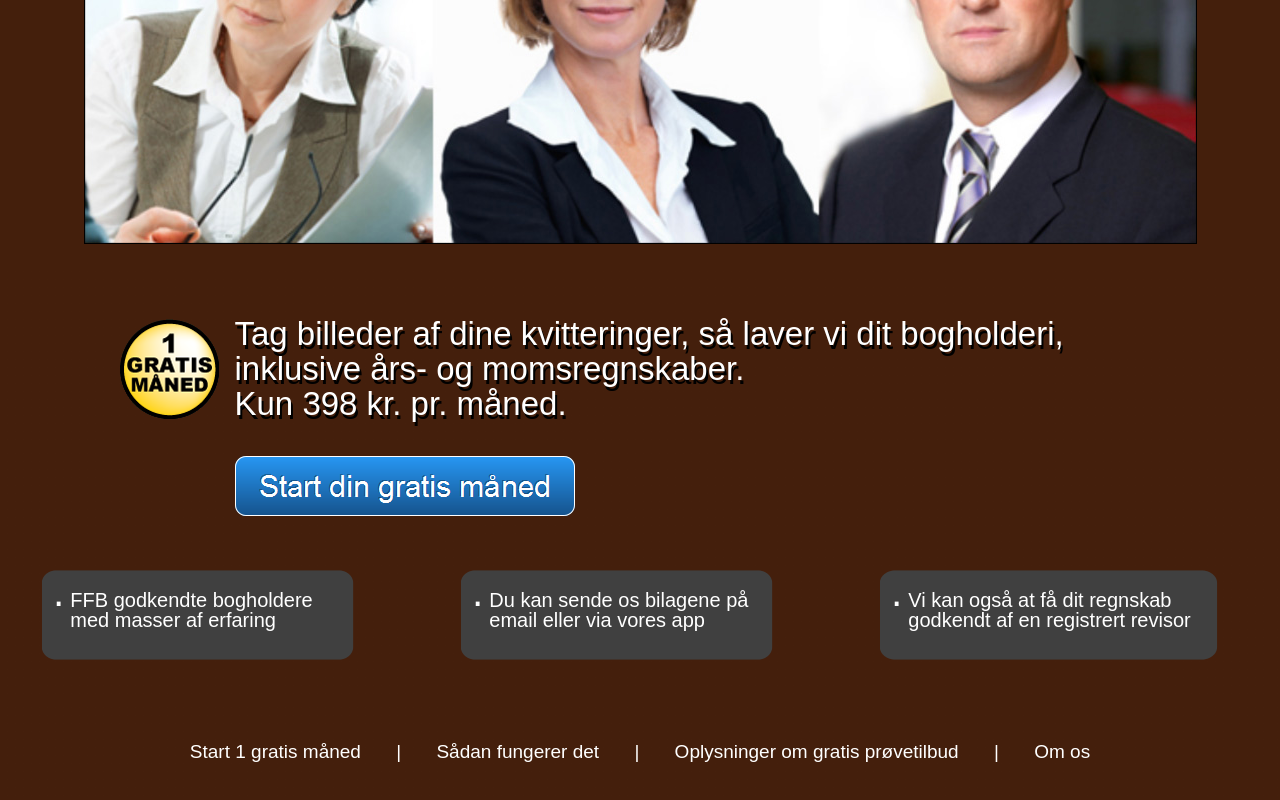
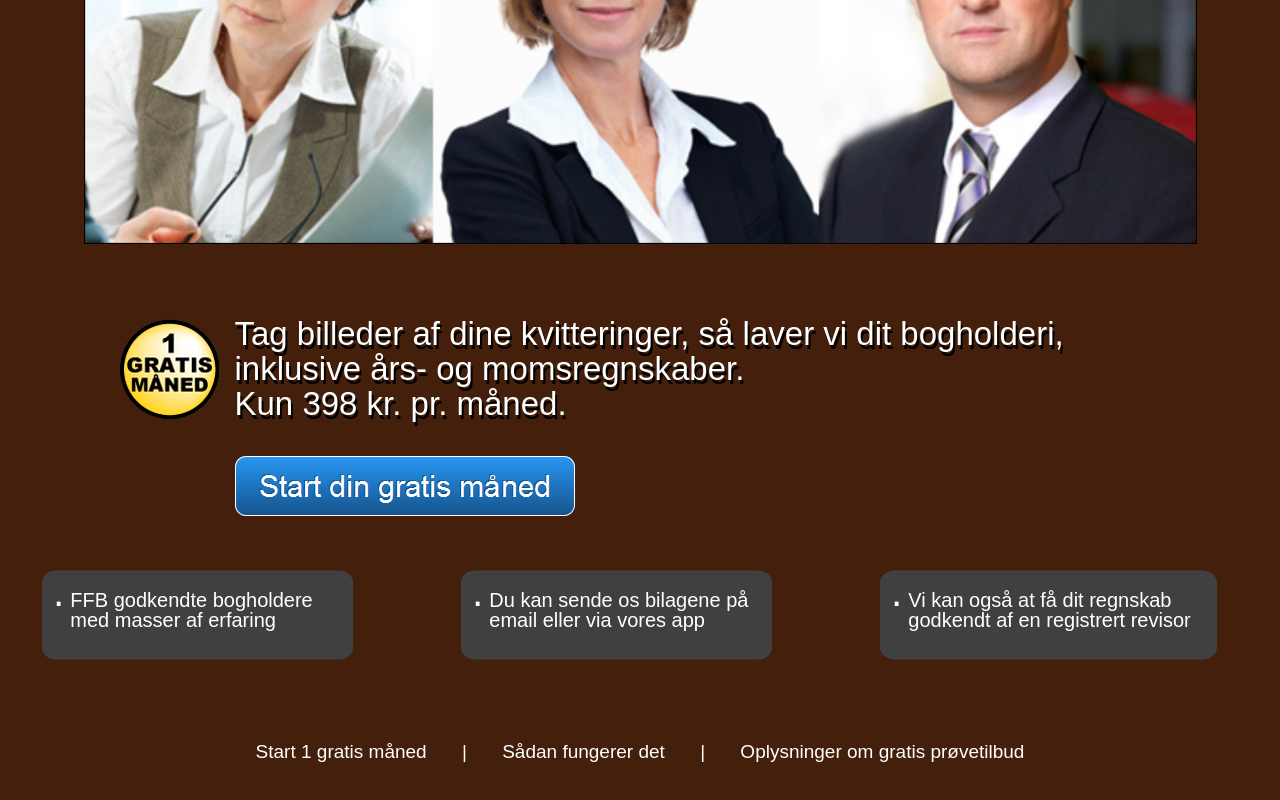
Before and after one commit to poilance/web-site, a plain HTML site: page index.html in a window 1280 px wide. Shown: the part 317-1117 px from the top of the page. Drawn offline with Linux system fonts and the light colour scheme.

Commit message:
removing link from the bottom

```diff
--- a/index.html
+++ b/index.html
@@ -62,7 +62,7 @@
 	</div>
 
 	<div id="footerlinks">
-	Start 1 gratis måned <span id="linkseparator">|</span> Sådan fungerer det <span id="linkseparator">|</span> Oplysninger om gratis prøvetilbud <span id="linkseparator">|</span> Om os
+	Start 1 gratis måned <span id="linkseparator">|</span> Sådan fungerer det <span id="linkseparator">|</span> Oplysninger om gratis prøvetilbud
 	</div>
 
 <br><br><br><br><br><br><br><br><br><br><br><br><br><br><br><br><br><br>
```
